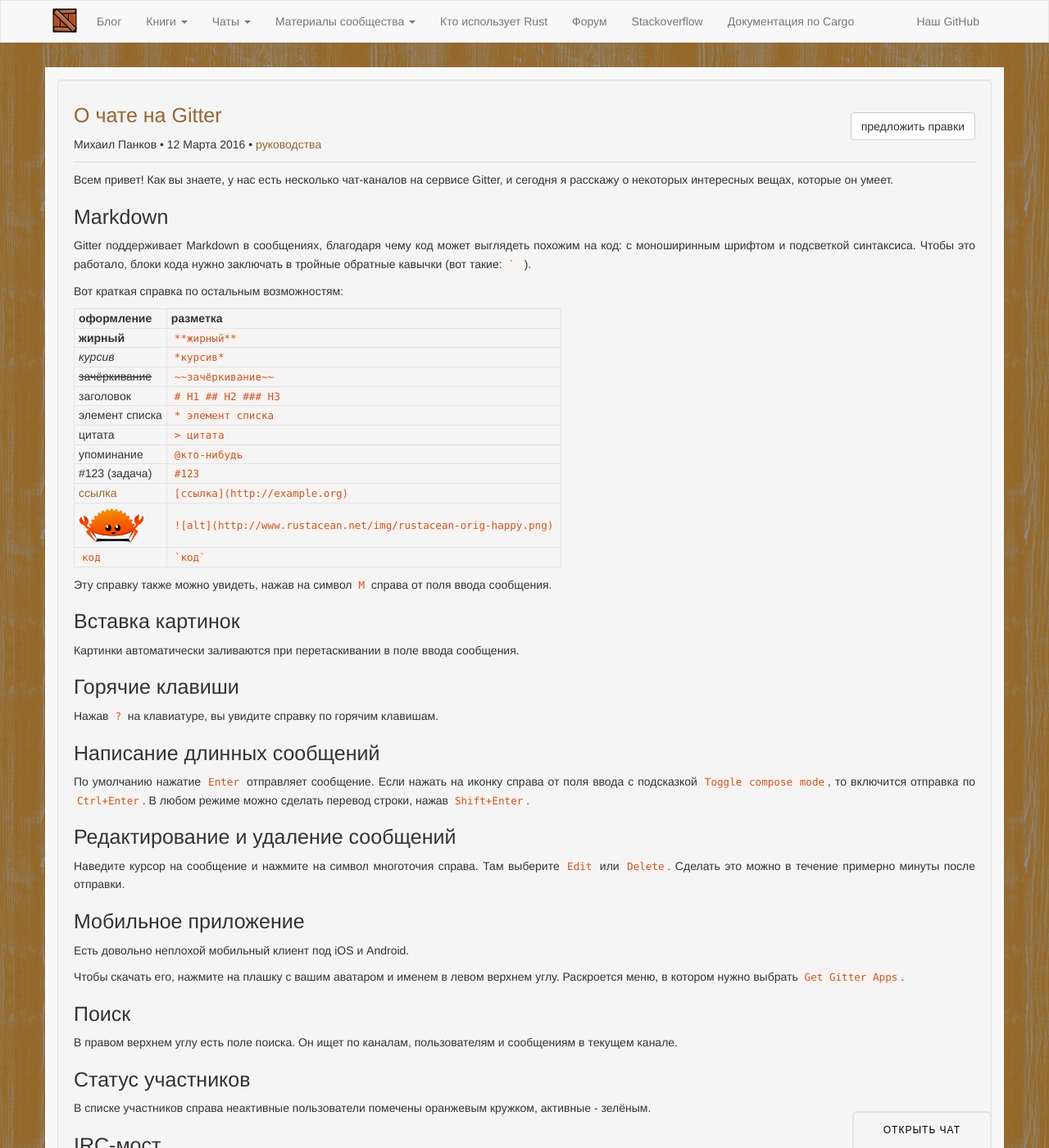
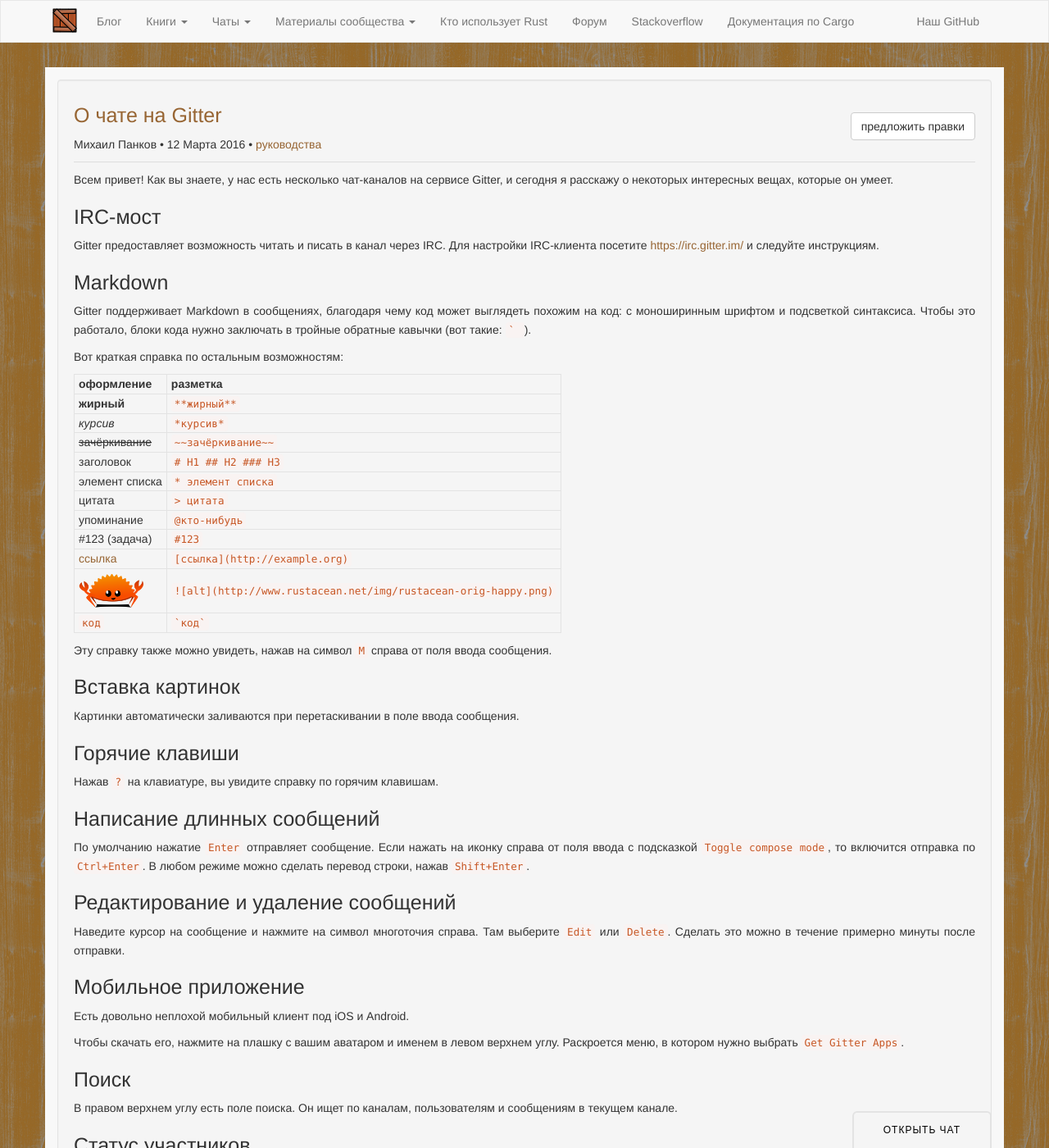
Before and after one commit to rust-lang-ru/rustycrate.ru, a Jekyll site: the page built from _posts/2016-03-12-gitter.md, in a window 1280 px wide and 1400 px high. Shown: the whole window at 82% size. Built offline with Jekyll 4.4.1, drawn with Linux system fonts in a browser that asks for light colours; nearby versions of some CDN libraries; comment, search, counter and statistics services are not loaded; some of the changed text lies outside the part shown.

Commit message:
Ссылаемся на статью о Gitter

```diff
--- a/_includes/header.html
+++ b/_includes/header.html
@@ -56,6 +56,8 @@
                 <li class="dropdown">
                     <a href="#" class="dropdown-toggle" data-toggle="dropdown" role="button" aria-haspopup="true" aria-expanded="false" data-proofer-ignore>Чаты <span class="caret"></span></a>
                     <ul class="dropdown-menu">
+                        <li><a href="https://rustycrate.ru/руководства/2016/03/12/gitter.html">Как подключиться через IRC и другие фишки Gitter</a></li>
+                        <li role="separator" class="divider"></li>
                         <li><a href="https://gitter.im/ruRust/general" target="blank">Основной канал о Rust</a></li>
                         <li><a href="https://gitter.im/ruRust/offtopic" target="blank">Диван - разговоры обо всём</a></li>
                         <li><a href="https://gitter.im/ruRust/rustycrate.ru" target="blank">Канал об этом сайте</a></li>
--- a/_posts/2016-03-12-gitter.md
+++ b/_posts/2016-03-12-gitter.md
@@ -6,6 +6,12 @@
 
 Всем привет! Как вы знаете, у нас есть несколько чат-каналов на сервисе Gitter,
 и сегодня я расскажу о некоторых интересных вещах, которые он умеет.
+
+# IRC-мост
+
+Gitter предоставляет возможность читать и писать в канал через IRC. Для
+настройки IRC-клиента посетите [https://irc.gitter.im/](https://irc.gitter.im/)
+и следуйте инструкциям.
 
 # Markdown
 
```
Also changed, not shown: other parts of _posts/2016-03-12-gitter.md (+0 -5 lines).
